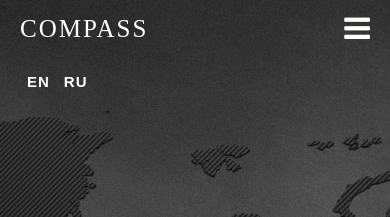
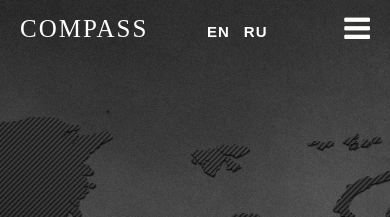
Before and after one commit to lesch-xx/compass.travel, a Jekyll site: the page index.html, which Jekyll copies as it is, in a window 390 px wide. Shown: the top 217 px of the page. Built offline with Jekyll 4.4.1, drawn with Linux system fonts in a browser that asks for light colours.

Commit message:
style-fix

```diff
--- a/styles/index.css
+++ b/styles/index.css
@@ -348,7 +348,8 @@ input[type=submit]:hover {
       display: flex;
       flex-direction: row;
       position: absolute;
-      margin-top: 100px;
+      margin-top: 0;
+      margin-left: 180px;
       padding: 0
       right: 13px;
       z-index: 888;
```
